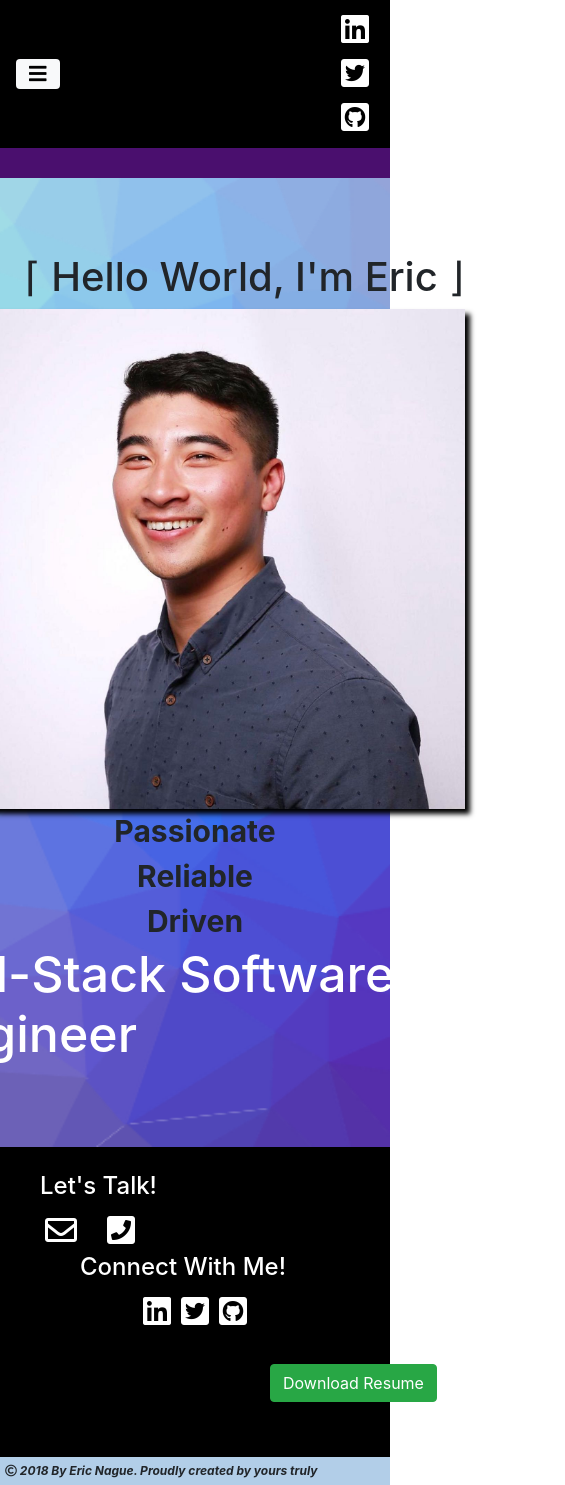
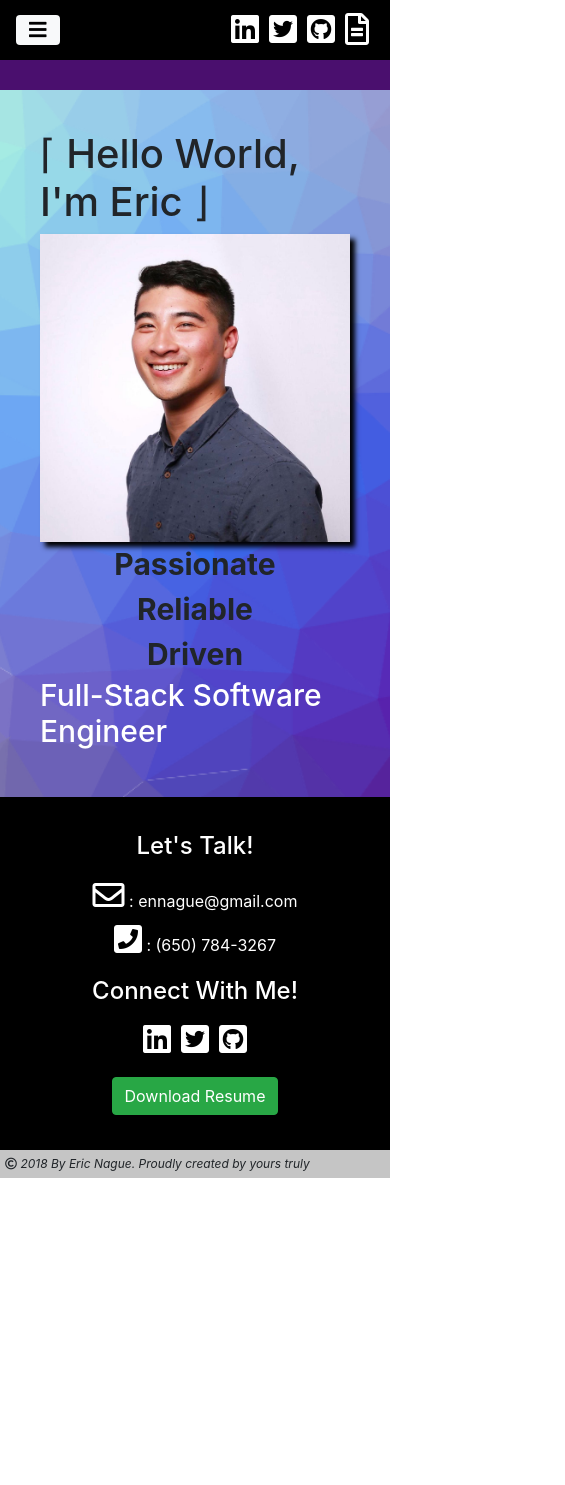
Before and after one commit to enague/website, a React (Create React App) app: page / in a window 390 px wide. Shown: the whole page, 565 px wide, since content can reach past the window. After the commit the page ends 1178 px from the top, so only its background shows below. Built offline with nearby package versions, Linux system fonts and the light colour scheme.

Commit message:
made more responsive, fixed images, animations

```diff
--- a/src/About.js
+++ b/src/About.js
@@ -7,15 +7,52 @@ const Textbox = styled.div`
   border-radius: 15px 50px;
   background: white;
   box-shadow: 5px 5px 5px black;
-  padding: 50px
+  padding: 50px;
+
+  @media (max-width: 500px) {
+    display: none;
+  }
+
+  @media (max-width: 700px) {
+    display: none;
+  }
 `
+
+const Text = styled.div`
+  text-indent: 15px;
+`
+const Mobiletext = styled.div`
+  @media (max-width: 700px) {
+    display: block;
+  }
+
+  @media (min-width: 700px) {
+    display: none;
+  }
+`
+
+const List = styled.li`
+  color: white;
+  font-weight: bold;
+`
+
 const Header = styled.h1`
-  position: relative;
-  left: 100px;
-  -webkit-animation: mymove 3s;
-  animation: mymove 3s;
-  animation-timing-function: ease;
-  margin-bottom: 50px;
+    /* Safari 4.0 - 8.0 */
+    // @-webkit-keyframes mymove {
+    //     from {left: -150px;}
+    //     to {float: center;}
+    // }
+
+    // @keyframes mymove {
+    //     from {left: -150px;}
+    //     to {float: center}
+    // }
+
+    position: relative;
+    float: center;
+    -webkit-animation: mymove 3s;
+    animation: mymove 3s;
+    animation-timing-function: ease;
 `
 
 const Skill = styled.button.attrs({
@@ -53,13 +90,23 @@ const About = () => (
       <Header>A Little Bit About Me ...</Header>
         <div className= "row" style={{padding: '50px'}}>
           <div className="col-sm">
-            <img src={about} alt="about" style={{height: '400px', width: '400px', borderRadius: '50%', margin: 'auto'}}/>
+            <img src={about} alt="about" style={{height: 'auto', width: '100%', maxWidth: '400px', borderRadius: '50%', margin: 'auto'}}/>
           </div>
-          <Textbox className="col-sm-6">
-            <div style={{textIndent: '15px'}}> I first got into coding when I was in middle school trying to code the best myspace profile that would play my favorite song at the time and include a great design. When I was in college, I was a Webmaster for a Filipino health organization I was a part of. I had to manage the website and make sure the information flowed from our website to our club members and vice versa. After college, I did more self studying in code learning more about full-stack development using Javascript.</div> <br />
-	          <div style={{textIndent: '15px'}}> As an engineer, I am always thinking about how I can improve the user experience, whether it be how fast a page loads on the back end or how the UI works and looks on the front end.  I recently worked on a personal MVP of mine called FOMO, which is an event app made in React, Node, Express, and MongoDB. In this project, I liked the challenge of being creative on how to manage state as well as how to modularize my components.
-	          Ultimately, I value user experience and working to make a good product even better, and I would like to work with a company who values that as well. </div>
+          <Textbox className="col-sm-8">
+            <Text> I first got into coding when I was in middle school trying to code the best myspace profile that would play my favorite song at the time and include a great design. When I was in college, I was a Webmaster for a Filipino health organization I was a part of. I had to manage the website and make sure the information flowed from our website to our club members and vice versa. After college, I did more self studying in code learning more about full-stack development using Javascript.</Text> <br />
+	          <Text> As an engineer, I am always thinking about how I can improve the user experience, whether it be how fast a page loads on the back end or how the UI works and looks on the front end.  I recently worked on a personal MVP of mine called FOMO, which is an event app made in React, Node, Express, and MongoDB. In this project, I liked the challenge of being creative on how to manage state as well as how to modularize my components.
+	          Ultimately, I value user experience and working to make a good product even better, and I would like to work with a company who values that as well. </Text>
           </Textbox>
+          <Mobiletext>
+              <h2>Personal</h2>
+              <ul>
+                  <List>Started interest in coding during MySpace days </List>
+                  <List> Became Webmaster of Filipino Health Organization at UC Davis</List>
+                  <List>Self-studied code from college to present </List>
+                  <List>Value making beautiful,user-centric UI's </List>
+                  <List>When I am not coding, I dance hip-hop on my team Project M in San Francisco </List>
+              </ul>
+          </Mobiletext>
         </div>
       <h2 style={{padding: '50px'}}>Technical Skills</h2>
       <div className="row" style={{fontSize: '20px', fontStyle: 'Arial', fontWeight: 'bold'}}>
--- a/src/App.js
+++ b/src/App.js
@@ -19,7 +19,7 @@ const StyledLink = styled(Link)`
     color: white;
 
     &:hover {
-      color: #4A0F6E;
+      color: #8682BA;
       text-decoration: none;
     }
 `;
@@ -42,6 +42,11 @@ const Twitter = Social.extend`
 const Github = Social.extend`
     &:hover {
       color: #58AE56;
+    }
+`
+const Resume = Social.extend`
+    &:hover {
+      color: orange;
     }
 `
 
@@ -68,10 +73,11 @@ const App = () => (
                   <StyledLink to="/testimonials"> Testimonials</StyledLink>
                 </div>
             </div>
-            <div className="navbar-nav ml-auto">
+            <div className="navbar-nav ml-auto" style={{display: 'flex', flexDirection: 'row'}}>
                 <Linkedin onClick={() => {window.location = 'https://www.linkedin.com/in/eric-nague-523b117b/'}}><i className="fab fa-linkedin fa-2x"></i></Linkedin>
                 <Twitter onClick={() => {window.location = 'https://twitter.com/NagueEric?lang=en'}}><i className="fab fa-twitter-square fa-2x"></i></Twitter>
                 <Github onClick={() => {window.location = 'https://github.com/enague'}}><i className="fab fa-github-square fa-2x"></i></Github>
+                <Resume onClick={()=> {window.location = 'https://docs.google.com/viewerng/viewer?url=https://s3.us-east-2.amazonaws.com/portfolio-ericnague/Eric+Nague+Resume.pdf'}}> <i className="far fa-file-alt fa-2x"></i></Resume>
             </div>
           </nav>
           <div style={{background:'#4A0F6E', height: '30px'}}></div>
--- a/src/Footer.js
+++ b/src/Footer.js
@@ -13,7 +13,6 @@ const StyledFooter = styled.div`
 const Mail = styled.a`
     text-decoration: none;
     color: white;
-    margin-right: 20px;
     padding: 5px;
 
     &:hover {
@@ -41,47 +40,59 @@ const Github = Social.extend`
       color: #58AE56;
     }
 `
+const Column = styled.div.attrs({
+    className: 'row'
+})`
+    display: flex;
+    justify-content: center;
+    flex-direction: column
+    align-items: center;
+    padding: 5px;
+`
+const Row = Column.extend`
+    flex-direction: row;
+`
 
 const Footer = () => (
     <div>
         <StyledFooter>
             <div className="container">
-                <div className="row">
+                <Row>
                     <div className="col-sm">
-                        <div>
+                        <Column>
                             <h4>Let's Talk!</h4>
-                            <div style={{display: 'flex'}}>
-                                <Mail className="mailto" href="mailto:ennague@gmail.com"><i className="far fa-envelope fa-2x"></i></Mail>
+                            <Column>
+                                <Mail className="mailto" href="mailto:ennague@gmail.com"><i className="far fa-envelope fa-2x"></i> : ennague@gmail.com</Mail>
                                 <Github>
                                 <a data-tip data-for="phone">
-                                    <i className="fas fa-phone-square fa-2x"></i>
+                                    <i className="fas fa-phone-square fa-2x"></i> : (650) 784-3267
 					            </a>
                                     <ReactTooltip id="phone" type="dark" effect="float">
                                         <span>(650) 784-3267</span>
                                     </ReactTooltip>
                                 </Github>
-                            </div>
-                        </div>
+                            </Column>
+                        </Column>
                     </div>
-                    <div className="col-sm-3">
-                        <div>
-                            <h4 style={{marginLeft: '40px'}}>Connect With Me!</h4>
-                            <div className='row' style={{display: 'flex', justifyContent: 'center'}}>
+                    <div className="col-sm">
+                        <Column>
+                            <h4>Connect With Me!</h4>
+                            <Row>
                                 <Linkedin onClick={() => {window.location = 'https://www.linkedin.com/in/eric-nague-523b117b/'}}><i className="fab fa-linkedin fa-2x"></i></Linkedin>
                                 <Twitter onClick={() => {window.location = 'https://twitter.com/NagueEric?lang=en'}}><i className="fab fa-twitter-square fa-2x"></i></Twitter>
                                 <Github onClick={() => {window.location = 'https://github.com/enague'}}><i className="fab fa-github-square fa-2x"></i></Github>
-                            </div>
-                        </div>
+                            </Row>
+                        </Column>
                     </div>
                     <div className="col-sm">
-                        <div style={{padding: '30px', marginLeft: '200px'}}>
+                        <Column>
                             <button className="btn btn-success" onClick={()=> {window.location = 'https://docs.google.com/viewerng/viewer?url=https://s3.us-east-2.amazonaws.com/portfolio-ericnague/Eric+Nague+Resume.pdf'}}>Download Resume</button>
-                        </div>
+                        </Column>
                     </div>
-                </div>
+                </Row>
             </div>
         </StyledFooter>
-        <div style={{padding: '5px', background: '#B2CEE8', fontSize: '12px', fontStyle: 'italic', fontWeight: 'bold'}}><i className="far fa-copyright"></i> 2018 By Eric Nague. Proudly created by yours truly</div>
+        <div style={{padding: '5px', background: '#C5C5C5', fontSize: '12px', fontStyle: 'italic'}}><i className="far fa-copyright"></i> 2018 By Eric Nague. Proudly created by yours truly</div>
     </div>
 )
 
--- a/src/Home.js
+++ b/src/Home.js
@@ -5,19 +5,8 @@ import styled from 'styled-components';
 const profile = require('/Users/eric/Desktop/portfolio/src/images/profile.jpg')
 
 const Header = styled.h1`
-    /* Safari 4.0 - 8.0 */
-    @-webkit-keyframes mymove {
-        from {left: -150px;}
-        to {left: 100px;}
-    }
-
-    @keyframes mymove {
-        from {left: -150px;}
-        to {left: 100px;}
-    }
-
     position: relative;
-    left: 100px;
+    float: center;
     -webkit-animation: mymove 3s;
     animation: mymove 3s;
     animation-timing-function: ease;
@@ -26,6 +15,14 @@ const Header = styled.h1`
 const Job = styled.h1`
     color: white;
     font-size: 50px;
+
+    @media (max-width: 300px) {
+        font-size: 15px;
+    }
+
+    @media (max-width: 700px) {
+        font-size: 30px;
+    }
 `
 
 
@@ -67,16 +64,14 @@ const Adj = styled.div.attrs({
 
 const Home = () => (
     <General>
-        <div>
-            <Header> &lceil;  Hello World, I'm Eric  &rfloor;</Header>
-            <img  src={profile} alt="profile" style={{height: '500px', width: '500px', boxShadow: '5px 5px 5px black', marginLeft: '40px'}}/>
-            <div class="row">
-                <Adj>Passionate</Adj>
-                <Adj>Reliable</Adj>
-                <Adj>Driven</Adj>
-            </div>
-            <Job>Full-Stack Software Engineer</Job>
+        <Header> &lceil;  Hello World, I'm Eric  &rfloor;</Header>
+        <img  src={profile} alt="profile" style={{height: 'auto', width: '100%', maxWidth: '500px', boxShadow: '5px 5px 5px black'}}/>
+        <div className="row">
+            <Adj>Passionate</Adj>
+            <Adj>Reliable</Adj>
+            <Adj>Driven</Adj>
         </div>
+        <Job>Full-Stack Software Engineer</Job>
     </General>
   );
 
--- a/src/Projects.js
+++ b/src/Projects.js
@@ -7,12 +7,22 @@ const FOMO = require('/Users/eric/Desktop/portfolio/src/images/FOMO.jpg')
 const RUinn = require('/Users/eric/Desktop/portfolio/src/images/RUinn.png')
 
 const Header = styled.h1`
-  position: relative;
-  left: 100px;
-  -webkit-animation: mymove 3s;
-  animation: mymove 3s;
-  animation-timing-function: ease;
-  margin-bottom: 50px;
+    /* Safari 4.0 - 8.0 */
+    // @-webkit-keyframes mymove {
+    //     from {left: -150px;}
+    //     to {float: center;}
+    // }
+
+    // @keyframes mymove {
+    //     from {left: -150px;}
+    //     to {float: center}
+    // }
+
+    position: relative;
+    float: center;
+    -webkit-animation: mymove 3s;
+    animation: mymove 3s;
+    animation-timing-function: ease;
 `
 
 const Projects = () => (
--- a/src/Styles.js
+++ b/src/Styles.js
@@ -13,7 +13,7 @@ const General = styled.div`
     justify-content: center;
     flex-direction: column;
     align-items: center;
-    padding: 75px;
+    padding: 40px;
 `;
 
 export default General;
--- a/src/Testimonials.js
+++ b/src/Testimonials.js
@@ -4,31 +4,44 @@ import styled from 'styled-components';
 
 
 const Header = styled.h1`
-  position: relative;
-  left: 100px;
-  -webkit-animation: mymove 3s;
-  animation: mymove 3s;
-  animation-timing-function: ease;
-  margin-bottom: 50px;
+    /* Safari 4.0 - 8.0 */
+    // @-webkit-keyframes mymove {
+    //     from {left: -150px;}
+    //     to {float: center;}
+    // }
+
+    // @keyframes mymove {
+    //     from {left: -150px;}
+    //     to {float: center}
+    // }
+
+    position: relative;
+    float: center;
+    -webkit-animation: mymove 3s;
+    animation: mymove 3s;
+    animation-timing-function: ease;
 `
+
 const User = styled.div`
 
   /* Safari 4.0 - 8.0 */
   @-webkit-keyframes user {
-      50% {border-radius: 50px;}
+      0% {border-radius: 50px;}
+      100% {border-radius: 50%}
   }
 
   @keyframes user {
-      50% {border-radius: 50px;}
+      0% {border-radius: 50px;}
+      100% {border-radius: 50%}
   }
 
     border-radius: 50%;
     background: white;
-    height: 300px;
-    width: 300px;
+    height: 200px;
+    width: 200px;
     margin: auto;
-    -webkit-animation: user 7s infinite; /* Safari 4.0 - 8.0 */
-    animation: user 7s infinite;
+    -webkit-animation: user 4s; /* Safari 4.0 - 8.0 */
+    animation: user 4s;
 `
 
 const Quote = styled.span`
```
Also changed, not shown: package.json (+7 -1 lines), 1 other file (tests, documents, lock files or other folders).
